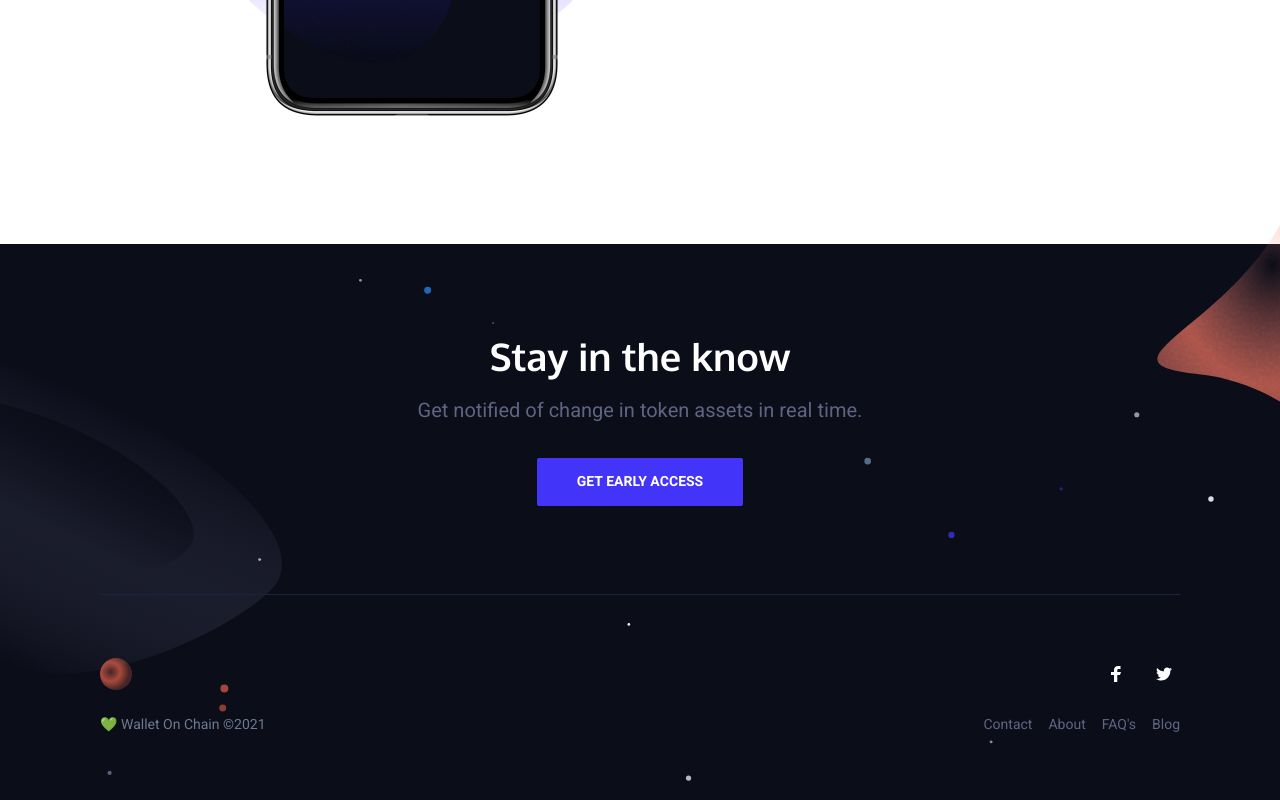
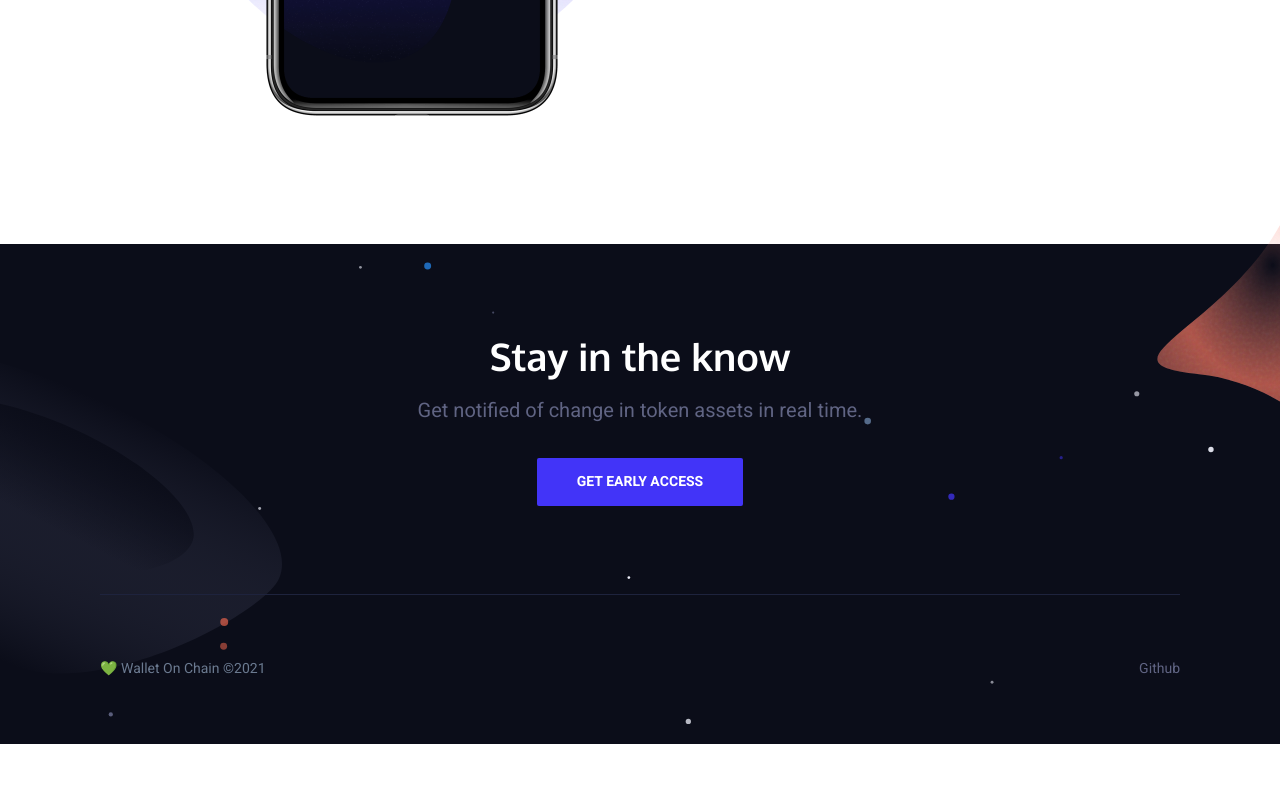
Before and after one commit to emmaodia/walletonchainapp, a plain HTML site: page index.html in a window 1280 px wide. Shown: the part 3242-4042 px from the top of the page. After the commit the page ends 3986 px from the top, so only its background shows below. Drawn offline with nearby package versions, Linux system fonts and the light colour scheme.

Commit message:
update: Added Github repo. Update footer.

```diff
--- a/index.html
+++ b/index.html
@@ -118,26 +118,17 @@
 			<div class="site-footer-bottom">
 				<div class="container">
 					<div class="site-footer-inner">
-						<div class="brand footer-brand">
+						<!-- <div class="brand footer-brand">
 							<a href="#">
 								<img src="dist/images/logo.svg" alt="Venus logo">
 							</a>
-						</div>
+						</div> -->
 						<ul class="footer-links list-reset">
 							<li>
-								<a href="#">Contact</a>
-							</li>
-							<li>
-								<a href="#">About</a>
-							</li>
-							<li>
-								<a href="#">FAQ's</a>
-							</li>
-							<li>
-								<a href="#">Blog</a>
+								<a href="https://github.com/emmaodia/walletonchainapp">Github</a>
 							</li>
 						</ul>
-						<ul class="footer-social-links list-reset">
+						<!-- <ul class="footer-social-links list-reset">
 							<li>
 								<a href="#">
 									<span class="screen-reader-text">Facebook</span>
@@ -154,7 +145,7 @@
 									</svg>
 								</a>
 							</li>
-						</ul>
+						</ul> -->
 						<div class="footer-copyright"> 💚 Wallet On Chain &copy;2021  </div>
 					</div>
 				</div>
```
Also changed, not shown: 1 other file.
